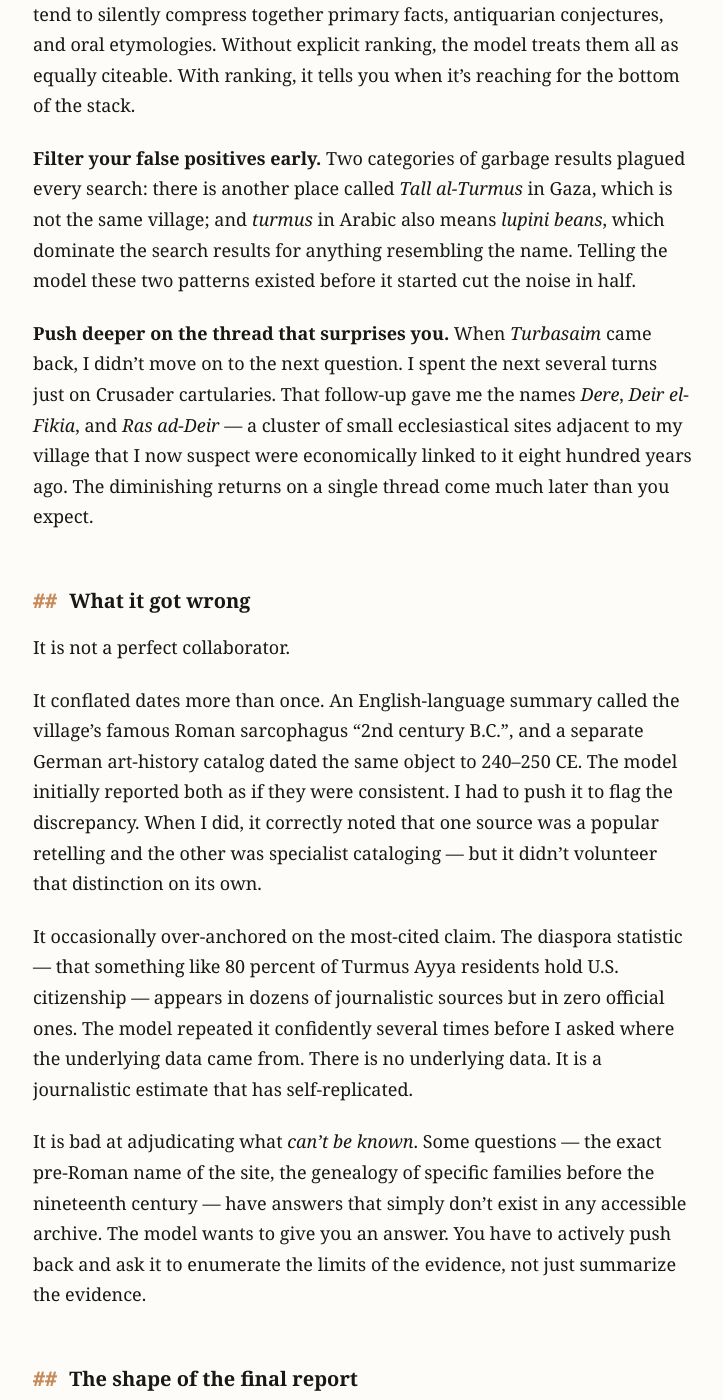
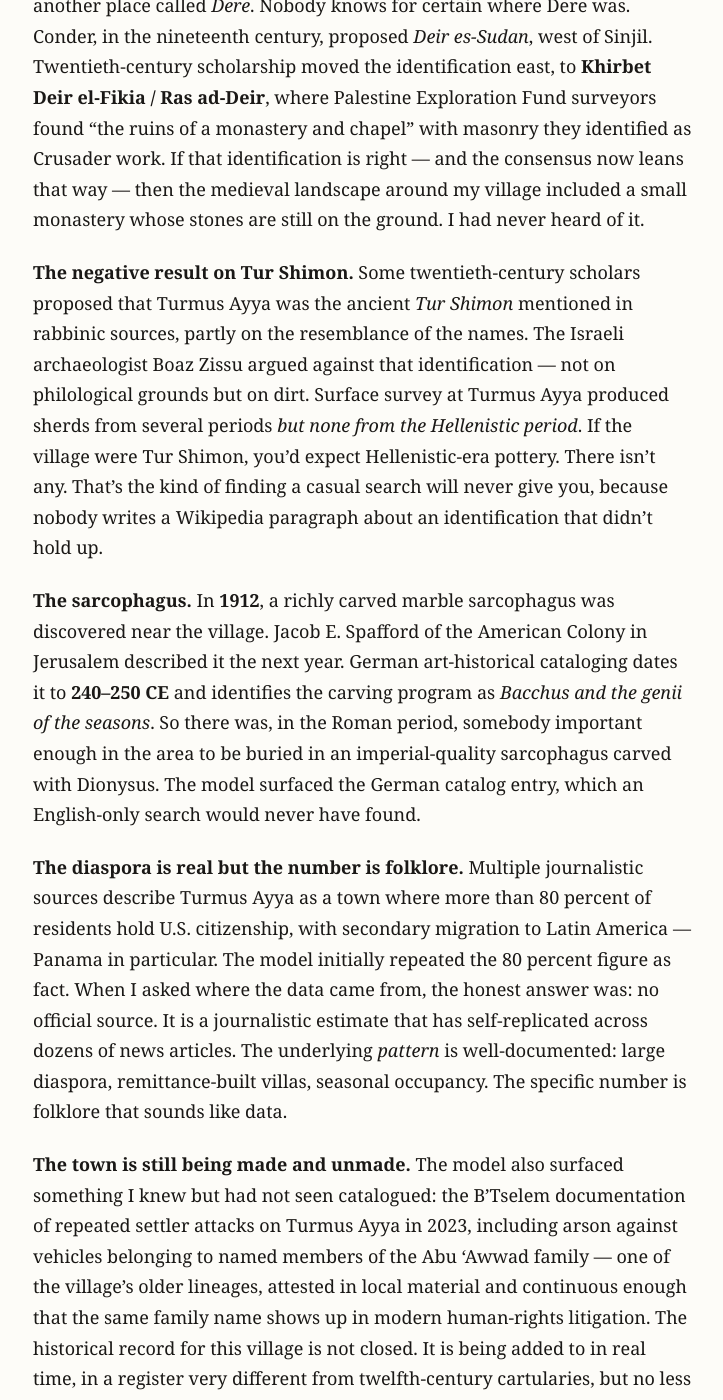
Before and after one commit to mumenmusa/mumenmusa.github.io, a Jekyll site: the page built from _posts/2026-06-02-researching-a-village-the-internet-forgot.md, in a window 1280 px wide and 1400 px high, scrolled down 2421 px. Shown: the whole window, without its empty margins (277-1000 px from the left). Built offline with Jekyll 4.4.1, drawn with Linux system fonts in a browser that asks for light colours; some of the changed text lies outside the part shown.

Commit message:
Expand first post with notable findings from the research

```diff
--- a/_posts/2026-06-02-researching-a-village-the-internet-forgot.md
+++ b/_posts/2026-06-02-researching-a-village-the-internet-forgot.md
@@ -5,7 +5,7 @@ date: 2026-06-02 09:00:00 -0700
 
 There is a village north of Ramallah called Turmus Ayya. My family is from there. Wikipedia gives it a handful of paragraphs and the usual census stub. I wanted more — not for a paper, not for a project, just for myself. So I sat down one evening with a language model and asked it to help me dig.
 
-What follows is the process. Not the conclusions — the conclusions are in [the full report](#) — the process. The process is the part I think is worth writing down.
+What follows is the process, and a few of the things it turned up. The full report runs twenty-four pages. This is the part I think is worth writing down.
 
 ## The first prompt
 
@@ -13,17 +13,37 @@ I told the model what village I was looking for, gave it three spelling variants
 
 > Even if it has information about other villages around that might reference it, or at least relatively or very closely mentions it.
 
-That single instruction is what turned up *Turbasaim* — a Crusader-Latin form of the name that I had never seen in any of the modern sources. *Turbasaim* doesn't appear in Wikipedia. It doesn't appear in the village's own profile pages. It shows up in a nineteenth-century Palestine Exploration Fund nomenclature study that itself was reading thirteenth-century church cartularies. The name had been sitting in a footnote for a hundred and forty years.
+That single instruction is what turned up *Turbasaim* — a Crusader-Latin form of the name that I had never seen in any modern source. *Turbasaim* doesn't appear in Wikipedia. It doesn't appear in the village's own profile pages. It shows up in a nineteenth-century Palestine Exploration Fund nomenclature study that itself was reading twelfth-century church cartularies.
 
-I asked the model where it found it. It pointed me at Röhricht's *Regesta Regni Hierosolymitani*, the registry of medieval Crusader-era charters. The 1145 entry says half the income of *Turbasaim* and a nearby place called *Dere* was granted to the Abbey of Mount Tabor, to support the church at Sinjil — the next village over from where my grandparents lived.
+I asked the model where, exactly. It pointed me at Eugène de Rozière's *Cartulaire de l'église du Saint-Sépulcre de Jérusalem*, published in 1849 from Vatican manuscripts, and at Reinhold Röhricht's *Regesta Regni Hierosolymitani*, the master registry of Crusader-era charters. The entry is dated **14 August 1145**. Patriarch William I of Jerusalem is settling a dispute between Pontius, abbot of Mount Tabor, and Peter, prior of the Holy Sepulchre. The patriarch awards Mount Tabor the church at *casale Sancti Egidii* — the village of St. Gilles, which is the next village over from mine, today called Sinjil — together with half the tithes of *Turbasaim et Dere*.
 
-That is a real fact about my family's village, surfaced because I added a clause about spelling variations and adjacent places. I would not have found it any other way.
+Half the tithes. That's the thing that lodged in my head. The Crusader Latin doesn't grant anyone the village. It grants *half the income on agricultural produce* from the village to the church next door. Eight hundred and eighty years ago, my grandparents' village was an income stream in a dispute between two French monastic orders, written down in a manuscript that eventually ended up in the Vatican.
+
+The name had been sitting in a footnote for a hundred and forty years.
+
+## What the research actually turned up
+
+The model produced a 24-page comprehensive report. Here are the findings that surprised me most.
+
+**The 1145 grant has a sequel.** Thirty years later, on **17 October 1175**, the same two institutions met again. This time the Holy Sepulchre got the church back — along with the half-tithe rights to St. Gilles, *Turbasaym*, and *Dere*. The reciprocal act from Mount Tabor also mentions *vineas vero et domos*, "vineyards and houses," sold for a sum in bezants. So the ecclesiastical presence was not just a fiscal abstraction. There were physical houses and vineyards owned by the Latin Church in or near my village in 1175.
+
+**The story doesn't end with the Crusades.** When Frankish power collapsed, the village did not vanish from the documentary record. It got picked up by the next regime. In **1268–69 CE** (668 AH), the Mamluk sultan **Baybars** founded a waqf — an Islamic charitable endowment — for the shrine of **Nabi Musa**, near Jericho. The deed, edited by Kamil al-Asali, lists the villages whose revenues would support the shrine. One of them is written **ترمسعيا** — *Turmusayya*. Already, by 1268, the name is in recognizably modern Arabic form. So the documentary line for my village runs: 1145 Crusader Latin → 1175 Crusader Latin → 1268 Mamluk Arabic → 1596 Ottoman tax register → 1838 American missionary survey → 1882 British survey → 1922, 1931, 1945 British censuses → today. Across eight centuries, three empires, and three languages, the name moved from *Turbasaim* to *Turmusayya* to *Turmus Ayya* without ever breaking.
+
+**The "Dere" question.** The 1145 and 1175 acts always pair Turbasaim with another place called *Dere*. Nobody knows for certain where Dere was. Conder, in the nineteenth century, proposed *Deir es-Sudan*, west of Sinjil. Twentieth-century scholarship moved the identification east, to **Khirbet Deir el-Fikia / Ras ad-Deir**, where Palestine Exploration Fund surveyors found "the ruins of a monastery and chapel" with masonry they identified as Crusader work. If that identification is right — and the consensus now leans that way — then the medieval landscape around my village included a small monastery whose stones are still on the ground. I had never heard of it.
+
+**The negative result on Tur Shimon.** Some twentieth-century scholars proposed that Turmus Ayya was the ancient *Tur Shimon* mentioned in rabbinic sources, partly on the resemblance of the names. The Israeli archaeologist Boaz Zissu argued against that identification — not on philological grounds but on dirt. Surface survey at Turmus Ayya produced sherds from several periods *but none from the Hellenistic period*. If the village were Tur Shimon, you'd expect Hellenistic-era pottery. There isn't any. That's the kind of finding a casual search will never give you, because nobody writes a Wikipedia paragraph about an identification that didn't hold up.
+
+**The sarcophagus.** In **1912**, a richly carved marble sarcophagus was discovered near the village. Jacob E. Spafford of the American Colony in Jerusalem described it the next year. German art-historical cataloging dates it to **240–250 CE** and identifies the carving program as *Bacchus and the genii of the seasons*. So there was, in the Roman period, somebody important enough in the area to be buried in an imperial-quality sarcophagus carved with Dionysus. The model surfaced the German catalog entry, which an English-only search would never have found.
+
+**The diaspora is real but the number is folklore.** Multiple journalistic sources describe Turmus Ayya as a town where more than 80 percent of residents hold U.S. citizenship, with secondary migration to Latin America — Panama in particular. The model initially repeated the 80 percent figure as fact. When I asked where the data came from, the honest answer was: no official source. It is a journalistic estimate that has self-replicated across dozens of news articles. The underlying *pattern* is well-documented: large diaspora, remittance-built villas, seasonal occupancy. The specific number is folklore that sounds like data.
+
+**The town is still being made and unmade.** The model also surfaced something I knew but had not seen catalogued: the B'Tselem documentation of repeated settler attacks on Turmus Ayya in 2023, including arson against vehicles belonging to named members of the Abu 'Awwad family — one of the village's older lineages, attested in local material and continuous enough that the same family name shows up in modern human-rights litigation. The historical record for this village is not closed. It is being added to in real time, in a register very different from twelfth-century cartularies, but no less archival.
 
 ## The matching problem
 
-The reason a clause like that matters: this is a place whose name has been written in Arabic, Ottoman Turkish, Latinized Crusader French, nineteenth-century English, nineteenth-century German, and modern transliterations that don't agree with each other. The British Mandate's own census officials wrote in 1931 that the transliteration system they were using was already being abandoned, *while the census was still going to press*.
+The reason a clause like "even something close" mattered: this is a place whose name has been written in Arabic, Ottoman Turkish, Latinized Crusader French, nineteenth-century English, nineteenth-century German, and modern transliterations that don't agree with each other. The British Mandate's own census officials wrote in 1931 that the transliteration system they were using was already being abandoned, *while the census was still going to press*.
 
-If you search for "Turmus Ayya" you find the modern village. If you search for "Turmus 'Aiya" you find the 1931 census. If you search for "Tourmous'aya" you find a French art-history article about a Roman sarcophagus. If you search for "Turbasaim" you find a 1145 land grant.
+If you search for "Turmus Ayya" you find the modern village. If you search for "Turmus 'Aiya" you find the 1931 census. If you search for "Tourmous'aya" you find a French art-history article about a Roman sarcophagus. If you search for "Turbasaim" you find a 1145 land grant. If you search for ترمسعيا you find a 1268 Islamic waqf.
 
 These are all the same place. None of them link to each other.
 
@@ -31,29 +51,27 @@ These are all the same place. None of them link to each other.
 
 A few things crystallized over the course of the research that I want to remember.
 
-**Ask for the negative result.** The single most valuable thing the model surfaced wasn't a confirmation, it was a contradiction. Some twentieth-century scholars proposed that Turmus Ayya was the ancient *Tur Shimon* mentioned in rabbinic sources. The model found a Boaz Zissu paper arguing against that identification — on the grounds that surface survey at the village had produced potsherds from several periods *but none from the Hellenistic period*. That negative finding is the kind of thing a casual search will never give you, because nobody writes a Wikipedia paragraph about an identification that didn't hold up.
+**Ask for the negative result.** The single most valuable thing the model surfaced wasn't a confirmation, it was a contradiction — the Zissu argument that the Tur Shimon identification doesn't hold up. Negative findings clarify what the evidence actually supports. You have to ask for them directly.
 
 **Source classes matter more than source counts.** I told the model to prioritize in roughly this order: official censuses, primary historical publications, explorer/survey literature, archaeology, and only then secondary compilations or local profiles. The reason is that local profiles tend to silently compress together primary facts, antiquarian conjectures, and oral etymologies. Without explicit ranking, the model treats them all as equally citeable. With ranking, it tells you when it's reaching for the bottom of the stack.
 
 **Filter your false positives early.** Two categories of garbage results plagued every search: there is another place called *Tall al-Turmus* in Gaza, which is not the same village; and *turmus* in Arabic also means *lupini beans*, which dominate the search results for anything resembling the name. Telling the model these two patterns existed before it started cut the noise in half.
 
-**Push deeper on the thread that surprises you.** When *Turbasaim* came back, I didn't move on to the next question. I spent the next several turns just on Crusader cartularies. That follow-up gave me the names *Dere*, *Deir el-Fikia*, and *Ras ad-Deir* — a cluster of small ecclesiastical sites adjacent to my village that I now suspect were economically linked to it eight hundred years ago. The diminishing returns on a single thread come much later than you expect.
+**Push deeper on the thread that surprises you.** When *Turbasaim* came back, I didn't move on to the next question. I spent the next several turns just on Crusader cartularies — which is how the 1175 follow-up, the Dere identification debate, and the Baybars waqf all surfaced. The diminishing returns on a single thread come much later than you expect.
+
+**Treat the variant table as a precondition.** Every script, every spelling, every transliteration convention, before issuing a single search. *Turbasaim, Turbasaym, Turbasym, Tourmous'aya, Turmus 'Aiya, Turmus 'Aya, ترمسعيا, Thormasia, Tur Shimon* — list them all up front, decide which are evidentiary and which are conjectural, then go.
 
 ## What it got wrong
 
 It is not a perfect collaborator.
 
-It conflated dates more than once. An English-language summary called the village's famous Roman sarcophagus "2nd century B.C.", and a separate German art-history catalog dated the same object to 240–250 CE. The model initially reported both as if they were consistent. I had to push it to flag the discrepancy. When I did, it correctly noted that one source was a popular retelling and the other was specialist cataloging — but it didn't volunteer that distinction on its own.
+It conflated dates more than once. An English-language summary called the sarcophagus "2nd century B.C.", and a separate German art-history catalog dated the same object to 240–250 CE. The model initially reported both as if they were consistent. I had to push it to flag the discrepancy. When I did, it correctly noted that one source was a popular retelling and the other was specialist cataloging — but it didn't volunteer that distinction on its own.
 
-It occasionally over-anchored on the most-cited claim. The diaspora statistic — that something like 80 percent of Turmus Ayya residents hold U.S. citizenship — appears in dozens of journalistic sources but in zero official ones. The model repeated it confidently several times before I asked where the underlying data came from. There is no underlying data. It is a journalistic estimate that has self-replicated.
+It over-anchored on the most-cited claim. The 80 percent diaspora figure appears in dozens of journalistic sources. The model repeated it confidently several times before I asked where the underlying data came from. There is no underlying data. It is an estimate that has self-replicated.
 
-It is bad at adjudicating what *can't be known*. Some questions — the exact pre-Roman name of the site, the genealogy of specific families before the nineteenth century — have answers that simply don't exist in any accessible archive. The model wants to give you an answer. You have to actively push back and ask it to enumerate the limits of the evidence, not just summarize the evidence.
+It is bad at adjudicating what *can't* be known. Some questions — the exact pre-Roman name of the site, the full hamula genealogy of the village's families — have answers that simply don't exist in any accessible archive. The model wants to give you an answer. You have to actively push back and ask it to enumerate the limits of the evidence, not just summarize the evidence.
 
-## The shape of the final report
-
-The output of all of this is a 24-page comprehensive report covering name etymology, medieval cartulary evidence, Ottoman tax records, Mandate-era censuses, nineteenth-century explorer accounts, archaeological surveys, family lineages, twentieth-century migration patterns, and the contemporary record of settler violence. It includes a source-comparison table and a timeline.
-
-I don't think the report is the interesting artifact. I think the *transcript* of the research session is. The report tells you what is known about Turmus Ayya. The transcript tells you how I got from "I want to know more about my family's village" to "here is a 1145 land grant naming it." That second thing is reproducible. The first is just an output.
+It cannot, on its own, distinguish *Turbasaim is securely attested in 1145* from *Turbasaim is identified with modern Turmus Ayya by later scholarly inference*. Those are two different epistemic claims. Holding them apart was one of the hardest parts of the conversation, and it required me — not the model — to keep reasserting the distinction.
 
 ## What I'd do differently next time
 
@@ -61,12 +79,12 @@ Three things.
 
 1. **Start with the negative-result prompt earlier.** Asking "what identifications for this place have *failed*, and why?" should be one of the first questions, not one of the last. It calibrates everything that follows.
 
-2. **Build the variant table before doing any searches.** I had to back-fill the name-variant table after I'd already done a lot of single-spelling searches. Future-me should treat the variant table as a precondition: list every form, every script, every spelling convention, before issuing a single query.
+2. **Build the variant table before doing any searches.** I had to back-fill it after I'd already done a lot of single-spelling searches. Future-me should treat the variant table as a precondition, not a deliverable.
 
-3. **Ask for the source class of every claim, every time.** Not "is this true," but "what kind of source is this." Census versus survey versus secondary compilation versus folk etymology. The four categories require four different levels of trust, and the model will assign all four the same confidence if you don't make it differentiate.
+3. **Ask for the source class of every claim, every time.** Not "is this true," but "what kind of source is this." Charter versus regesta versus survey versus secondary compilation versus folk etymology. The five categories require five different levels of trust, and the model will assign all five the same confidence if you don't make it differentiate.
 
 ---
 
 This is the first post on this blog. I want to write more like it — research notes, builds, things I'm working through. Mostly for future-me. The next one is probably about Obsidian, six years in.
 
-If you have your own deep-research project — a hometown, a family name, an ancestor, a forgotten place — I'd encourage you to try this. The internet hasn't forgotten the things you think it has. It has just filed them under names you don't know yet.
+If you have your own deep-research project — a hometown, a family name, an ancestor, a forgotten place — I'd encourage you to try this. The internet hasn't forgotten the things you think it has. It has just filed them under names you don't know yet. Mine was filed under *Turbasaim* in a Vatican manuscript and *ترمسعيا* in a Mamluk waqf, and it took the right kind of prompt to put them in the same place.
```
